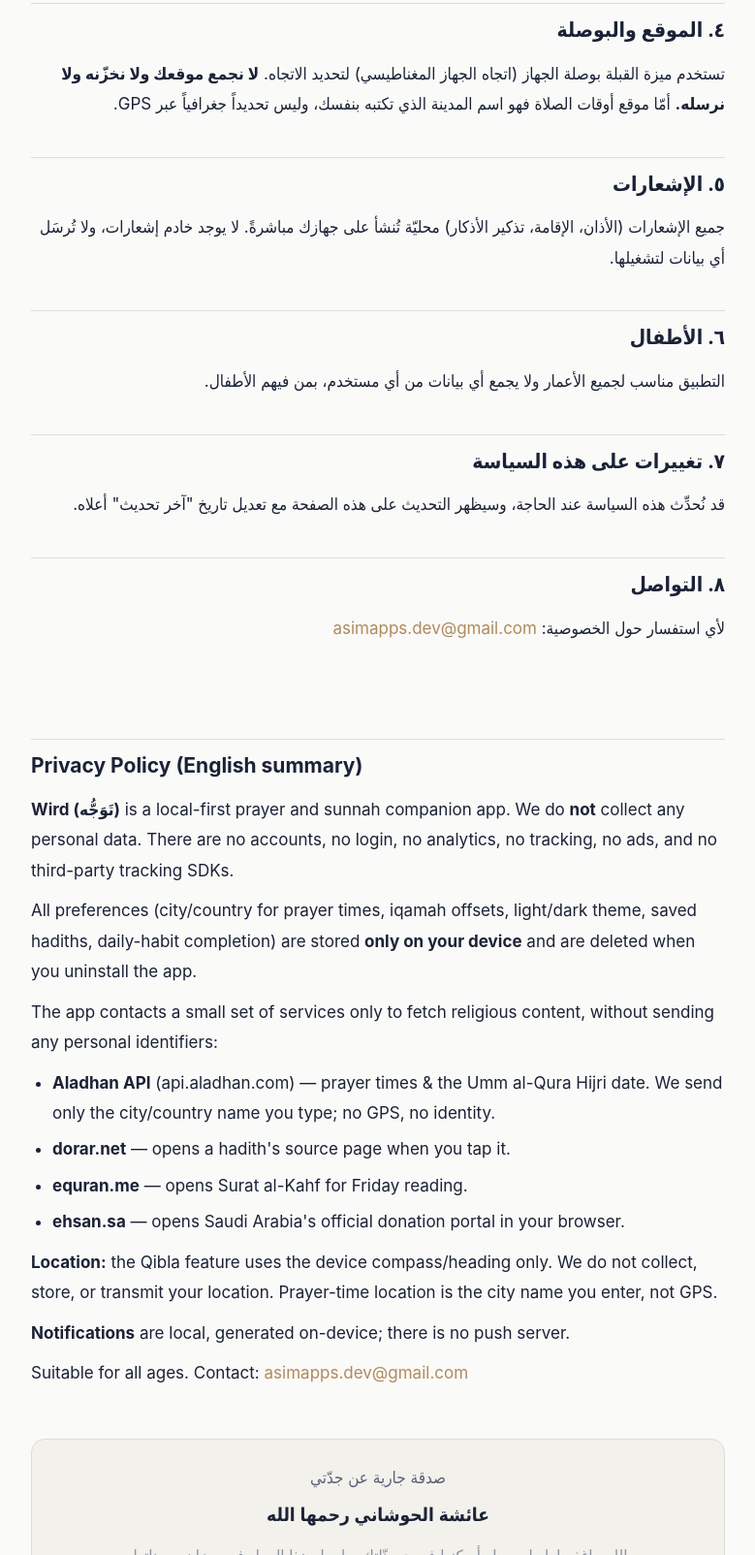
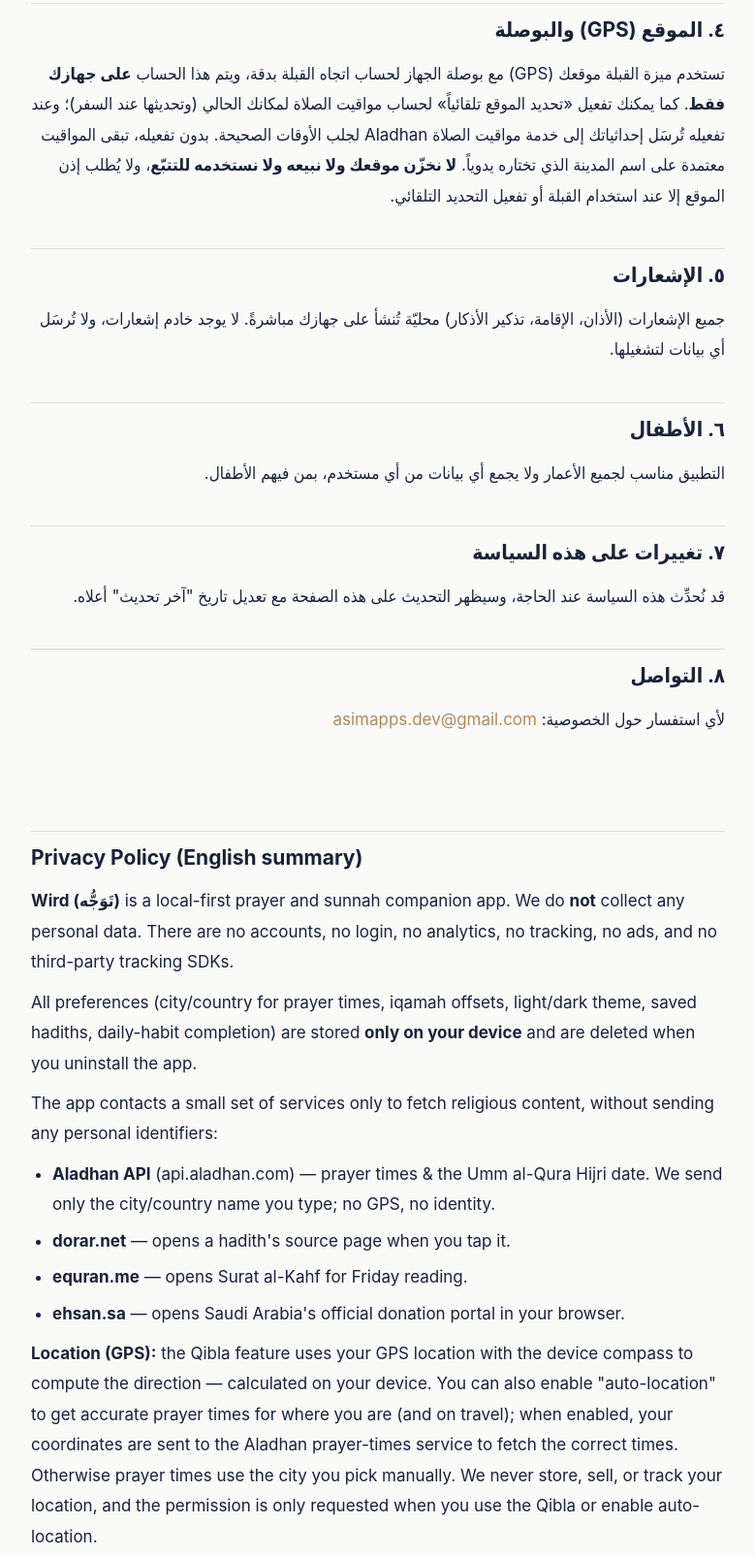
Before and after one commit to asimalhwiriny-commits/wird-privacy-, a plain HTML site: page index.html in a window 1280 px wide. Shown: the part 1075-2679 px from the top of the page at 97% size, without its empty margins (250-1029 px from the left). Drawn offline with Linux system fonts and the light colour scheme.

Commit message:
docs: update privacy policy for GPS location use (Qibla + optional auto prayer times)
Co-Authored-By: Claude Opus 4.8 (1M context) <noreply@anthropic.com>

```diff
--- a/index.html
+++ b/index.html
@@ -168,12 +168,16 @@
       عند زيارتها. نحن لا نشارك معها أي بيانات شخصية عنك.
     </p>
 
-    <h2>٤. الموقع والبوصلة</h2>
+    <h2>٤. الموقع (GPS) والبوصلة</h2>
     <p>
-      تستخدم ميزة القبلة بوصلة الجهاز (اتجاه الجهاز المغناطيسي) لتحديد
-      الاتجاه. <strong>لا نجمع موقعك ولا نخزّنه ولا نرسله.</strong>
-      أمّا موقع أوقات الصلاة فهو اسم المدينة الذي تكتبه بنفسك، وليس
-      تحديداً جغرافياً عبر GPS.
+      تستخدم ميزة القبلة موقعك (GPS) مع بوصلة الجهاز لحساب اتجاه القبلة
+      بدقة، ويتم هذا الحساب <strong>على جهازك فقط</strong>. كما يمكنك
+      تفعيل «تحديد الموقع تلقائياً» لحساب مواقيت الصلاة لمكانك الحالي
+      (وتحديثها عند السفر)؛ وعند تفعيله تُرسَل إحداثياتك إلى خدمة مواقيت
+      الصلاة Aladhan لجلب الأوقات الصحيحة. بدون تفعيله، تبقى المواقيت
+      معتمدة على اسم المدينة الذي تختاره يدوياً.
+      <strong>لا نخزّن موقعك ولا نبيعه ولا نستخدمه للتتبّع</strong>، ولا
+      يُطلب إذن الموقع إلا عند استخدام القبلة أو تفعيل التحديد التلقائي.
     </p>
 
     <h2>٥. الإشعارات</h2>
@@ -222,9 +226,15 @@
         <li><strong>ehsan.sa</strong> — opens Saudi Arabia's official donation portal in your browser.</li>
       </ul>
       <p>
-        <strong>Location:</strong> the Qibla feature uses the device
-        compass/heading only. We do not collect, store, or transmit your
-        location. Prayer-time location is the city name you enter, not GPS.
+        <strong>Location (GPS):</strong> the Qibla feature uses your GPS
+        location with the device compass to compute the direction —
+        calculated on your device. You can also enable "auto-location" to
+        get accurate prayer times for where you are (and on travel); when
+        enabled, your coordinates are sent to the Aladhan prayer-times
+        service to fetch the correct times. Otherwise prayer times use the
+        city you pick manually. We never store, sell, or track your
+        location, and the permission is only requested when you use the
+        Qibla or enable auto-location.
       </p>
       <p>
         <strong>Notifications</strong> are local, generated on-device;
```
